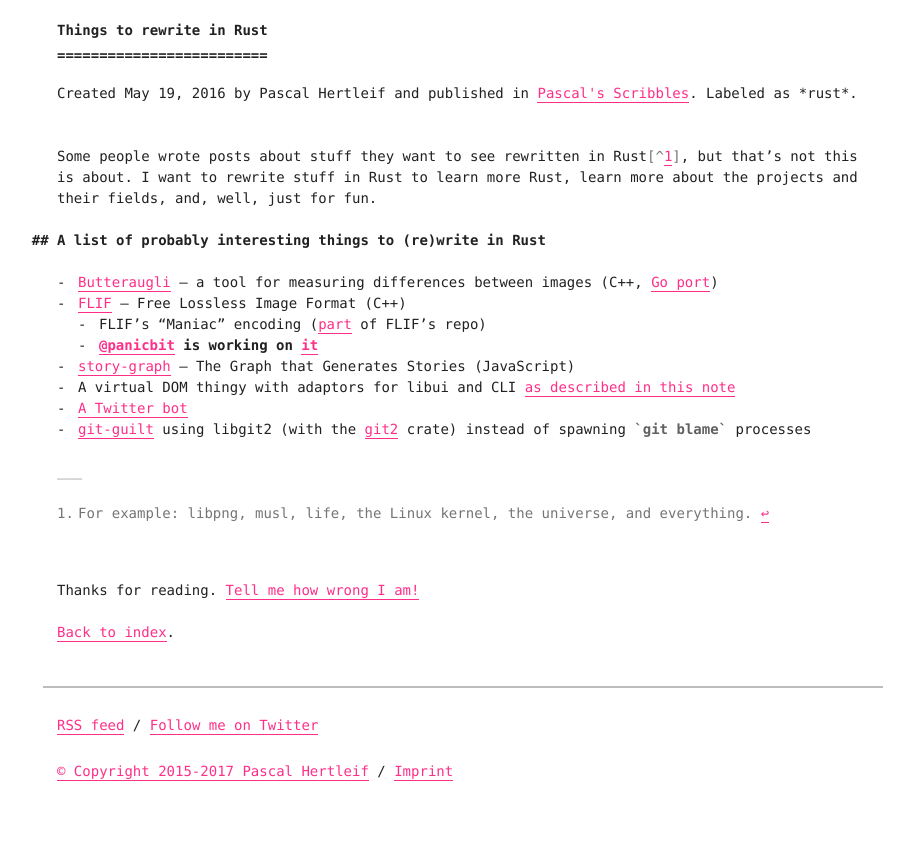
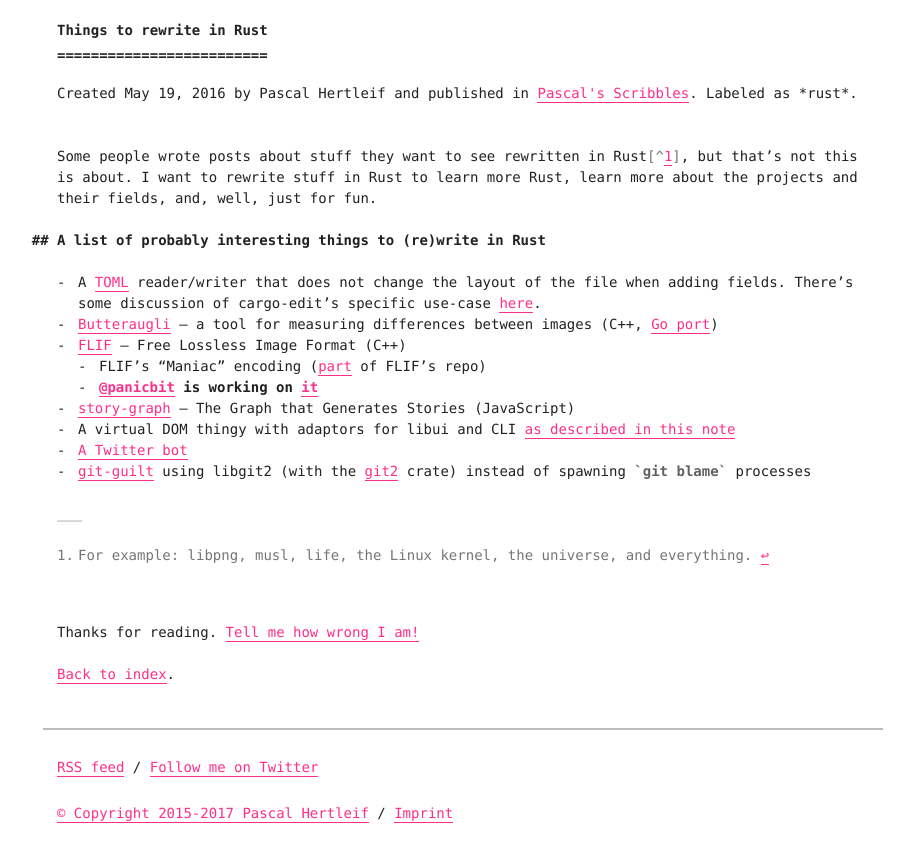
Before and after one commit to killercup/scribbles, a Jekyll site: the page built from _posts/2016-05-19-things-to-rewrite-in-rust.md, in a window 1280 px wide. Shown: the top 862 px of the page, without its empty margins (177-1091 px from the left). Built offline with Jekyll 4.4.1, drawn with Linux system fonts in a browser that asks for light colours.

Commit message:
Add "nice TOML writer" to "write in rust" post

```diff
--- a/_posts/2016-05-19-things-to-rewrite-in-rust.md
+++ b/_posts/2016-05-19-things-to-rewrite-in-rust.md
@@ -10,6 +10,7 @@
 
 ## A list of probably interesting things to (re)write in Rust
 
+- A [TOML](https://github.com/toml-lang/toml) reader/writer that does not change the layout of the file when adding fields. There's some discussion of cargo-edit's specific use-case [here](https://github.com/killercup/cargo-edit/issues/15).
 - [Butteraugli](https://github.com/google/butteraugli) – a tool for measuring differences between images (C++, [Go port](https://github.com/jasonmoo/go-butteraugli))
 - [FLIF](https://github.com/FLIF-hub/FLIF) – Free Lossless Image Format (C++)
   - FLIF's "Maniac" encoding ([part](https://github.com/FLIF-hub/FLIF/tree/0f0041079dba5195ea88235ba6ff1656b16dfc47/src/maniac) of FLIF's repo)
```
